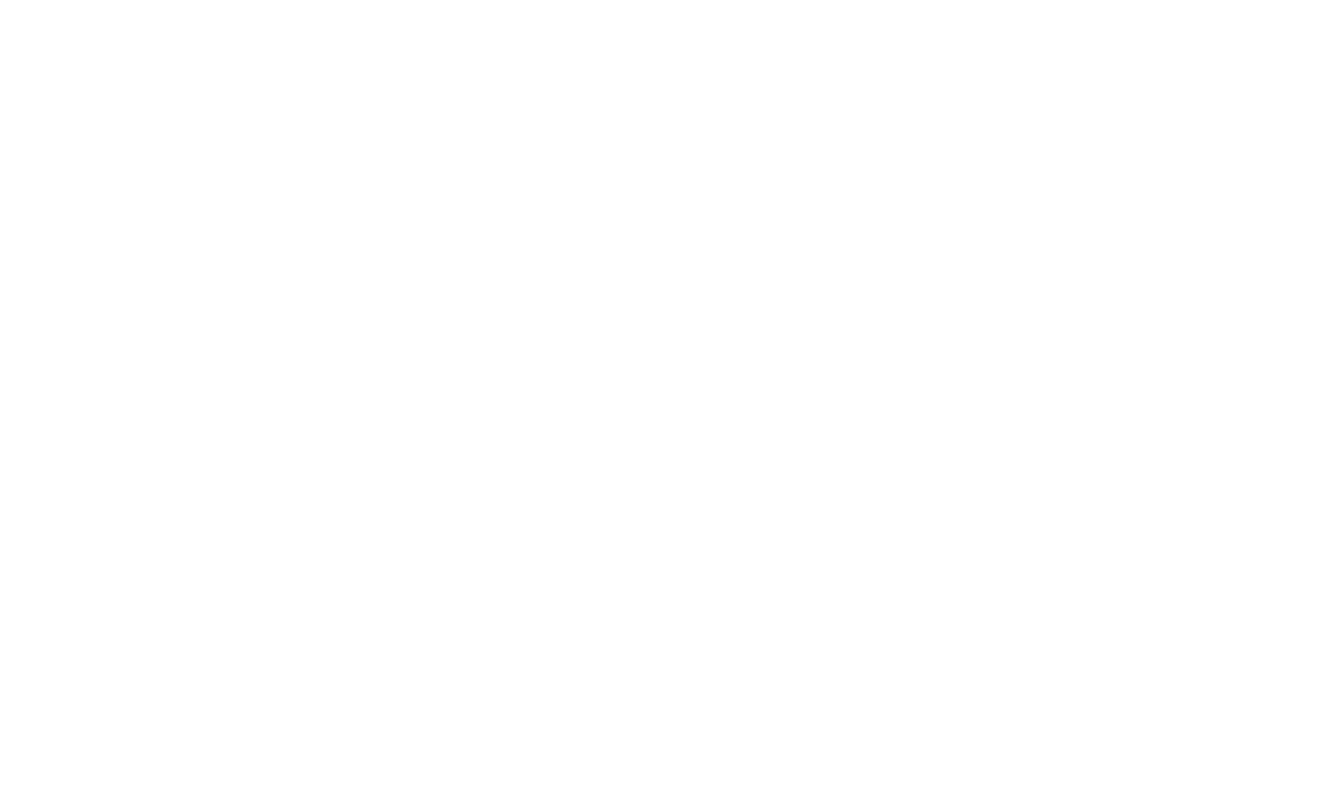
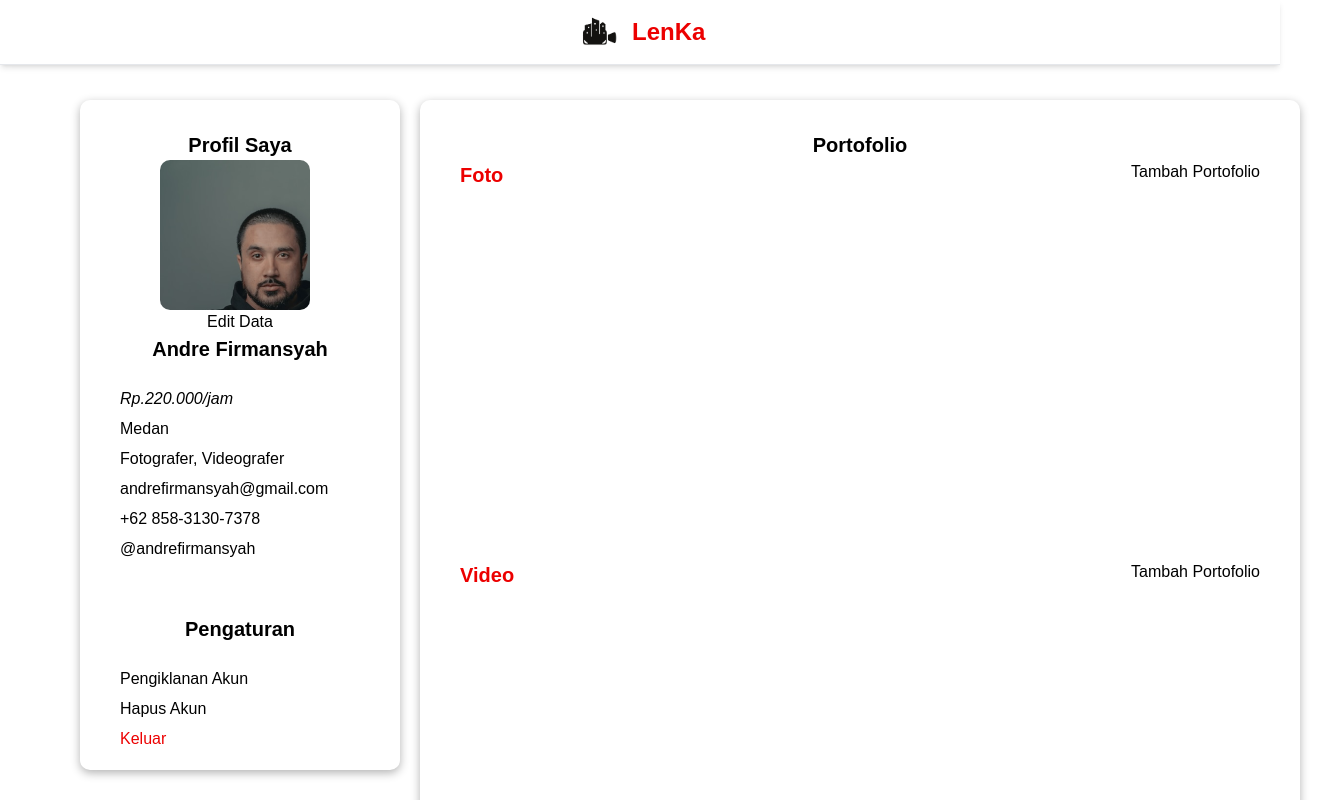
Before and after one commit to bendinuralif/Lensa-Karya, a React (Vite) app: page /profile in a window 1280 px wide. Before the commit this address had no page. Shown: the top 800 px of the page, 1330 px wide, since content can reach past the window. Built offline with nearby package versions, Linux system fonts and the light colour scheme.

Commit message:
update alnando2

```diff
--- a/src/App.jsx
+++ b/src/App.jsx
@@ -13,6 +13,7 @@ import Katasandibaru from './pages/Katasandibaru';
 import Daftar from './pages/Daftar';
 import Navbarlogin from './component/Navbarlogin';
 import Layoutlogin from './pages/Layoutlogin';
+import Profile from './pages/Profile';
 
 function App() {
   return (
@@ -29,6 +30,7 @@ function App() {
         <Route path='/daftar' element={<Daftar />} />
         <Route path='/navbarlogin' element={<Navbarlogin />} />
         <Route path='/layoutlogin' element={<Layoutlogin />} />
+        <Route path='/profile' element={<Profile />} />
       </Routes>
     </BrowserRouter>
   );
--- a/src/assets/css/login.css
+++ b/src/assets/css/login.css
@@ -52,11 +52,9 @@
 }
 
 input {
-    border: none;
     background-color: #F3EEEA;
     width: 80%;
     height: 40px;
-    border-radius: 10px;
     text-align: left;
     padding: 10px;
     margin: 10px;
--- /dev/null
+++ b/src/assets/css/profile.css
@@ -0,0 +1,91 @@
+.container {
+  display: flex;
+  width: 80%;
+  padding: 20px;
+  margin: 70px 50px 10px 50px;
+
+}
+
+.box1 {
+  flex: 0.7;
+  padding: 30px 20px;
+  height: 670px;
+  border-radius: 10px;
+  margin: 10px;
+  box-shadow: 0 3px 10px rgba(0, 0, 0, 0.3);
+  text-align: center;
+}
+
+.box2 {
+  flex: 2;
+  padding: 30px 40px;
+  height: 860px;
+  border-radius: 10px;
+  margin: 10px;
+  box-shadow: 0 3px 10px rgba(0, 0, 0, 0.3);
+  text-align: center;
+}
+
+.box1 h1{
+  font-weight: bolder;
+  font-size: 20px;
+
+}
+
+.box2 h1{
+  font-weight: bolder;
+  font-size: 20px;
+
+}
+
+.data {
+  text-align: left;
+  margin-left: 20px;
+  margin-top: 20px;
+  line-height: 30px;
+}
+
+.potoprofil {
+  background-image: url("../images/andre.png");
+  width: 150px;
+  height: 150px;
+  margin-left: 60px;
+  border-radius: 10px;
+}
+
+
+
+.pengaturan {
+  margin-top: 50px;
+}
+
+.pengaturanisi {
+  text-align: left;
+  line-height: 30px;
+  margin-left: 20px;
+  margin-top: 20px;
+}
+
+.out {
+  color: #EC0000;
+}
+
+.portofoto{
+  text-align: left;
+  height: 400px;
+  color: #EC0000 ;
+  display: flex;
+  justify-content: space-between;
+}
+
+.portovideo {
+  text-align: left;
+  color: #EC0000;
+  height: 400px;
+  display: flex;
+  justify-content: space-between;
+}
+
+.box2 p{
+  color: black;
+}
--- a/src/component/Navbarlogin.jsx
+++ b/src/component/Navbarlogin.jsx
@@ -12,7 +12,7 @@ const Navbarlogin = () => {
 
   return (
     <nav className="bg-white fixed w-full z-20 top-0 border-b border-gray-200 shadow-md">
-      <div className="max-w-screen-xl flex items-center mx-auto p-4">
+      <div className="max-w-screen-xl flex items-center justify-around mx-auto p-4">
         <Link to="/" className="flex items-center space-x-3">
           <img src={Logo} alt="LenKa Logo" className="h-8" />
           <span className="self-center text-2xl font-semibold whitespace-nowrap text-[#EC0000]">
--- a/src/pages/Daftar.jsx
+++ b/src/pages/Daftar.jsx
@@ -7,7 +7,7 @@ const Daftar = () => {
     <Layoutlogin>
         <div className="page">
       <div className="cover">
-            <h3>LUPA SANDI</h3>
+            <h3>DAFTAR</h3>
             <input type="text" placeholder="Nama Pengguna" />
             <input type="text" placeholder="Email" />
             <input type="text" placeholder="Kata Sandi" />
--- a/src/pages/Login.jsx
+++ b/src/pages/Login.jsx
@@ -11,7 +11,7 @@ const Login = () => {
             <input type="text" placeholder="Email" />
             <input type="password" placeholder="Kata Sandi" />
             <p className="textlupasandi"><a href="Lupasandi">Lupa Kata Sandi?</a></p>
-            <div className="login-btn"><a href="#">Masuk</a></div>
+            <div className="login-btn"><a href="/Profile">Masuk</a></div>
             <p className="textdaftar">Belum punya akun? <a href="Daftar"><b>Daftar</b></a></p>
             <p className="text">Atau</p>
 
--- /dev/null
+++ b/src/pages/Profile.jsx
@@ -0,0 +1,53 @@
+import React from 'react'
+import '../assets/css/profile.css'
+import Layoutlogin from './Layoutlogin'
+
+const Profile = () => {
+  return (
+    <Layoutlogin>
+        <div class="container">
+    <div class="box1">
+      <h1>Profil Saya</h1>
+      <div className='potoprofil'></div>
+      <p>Edit Data</p>
+      <h1>Andre Firmansyah</h1>
+      <div className='data'>
+      <p><i>Rp.220.000/jam</i></p>
+      <p>Medan</p>
+      <p>Fotografer, Videografer</p>
+      <p>andrefirmansyah@gmail.com</p>
+      <p>+62 858-3130-7378</p>
+      <p>@andrefirmansyah</p>
+      </div>
+
+      <div className='pengaturan'>
+        <h1>Pengaturan</h1>
+        <div className='pengaturanisi'>
+        <p>Pengiklanan Akun</p>
+        <p>Hapus Akun</p>
+        <div className='out'>
+        <a href="/"><p>Keluar</p></a></div>
+        </div>
+      </div>
+    </div>
+    <div class="box2">
+      <h1>Portofolio</h1>
+
+      <div className='portofoto'>
+        <h1>Foto</h1>
+        <p>Tambah Portofolio</p>
+
+      </div>
+
+      <div className='portovideo'>
+        <h1>Video</h1>
+        <p>Tambah Portofolio</p>
+      </div>
+
+    </div>
+  </div>
+    </Layoutlogin>
+  )
+}
+
+export default Profile
```
